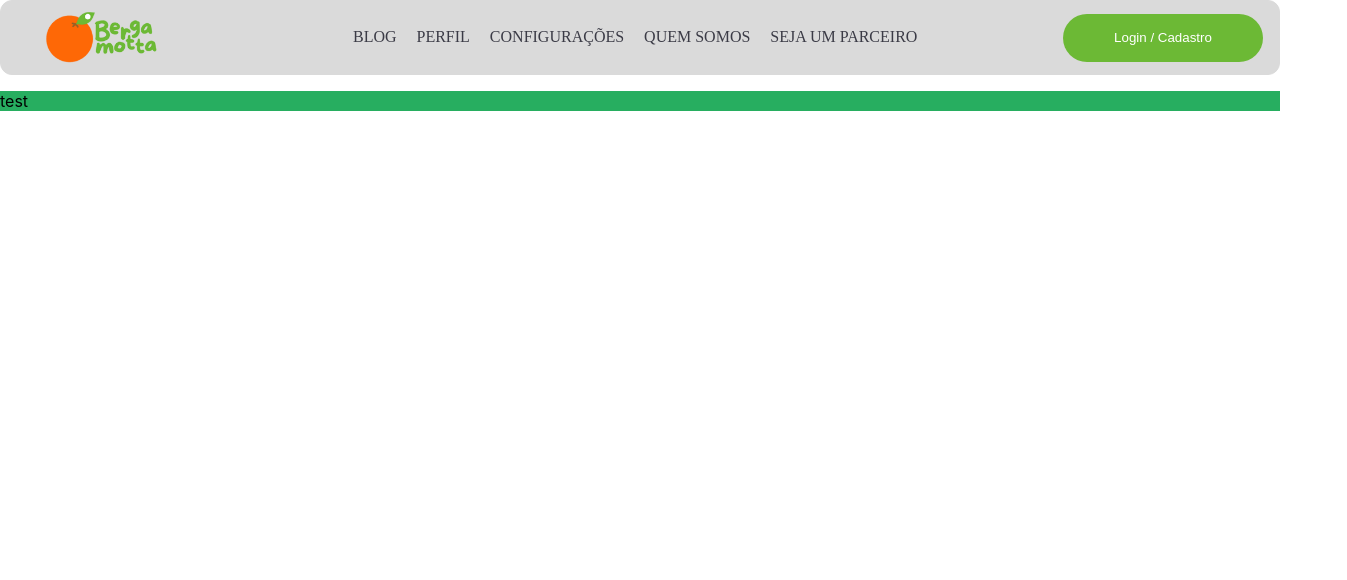
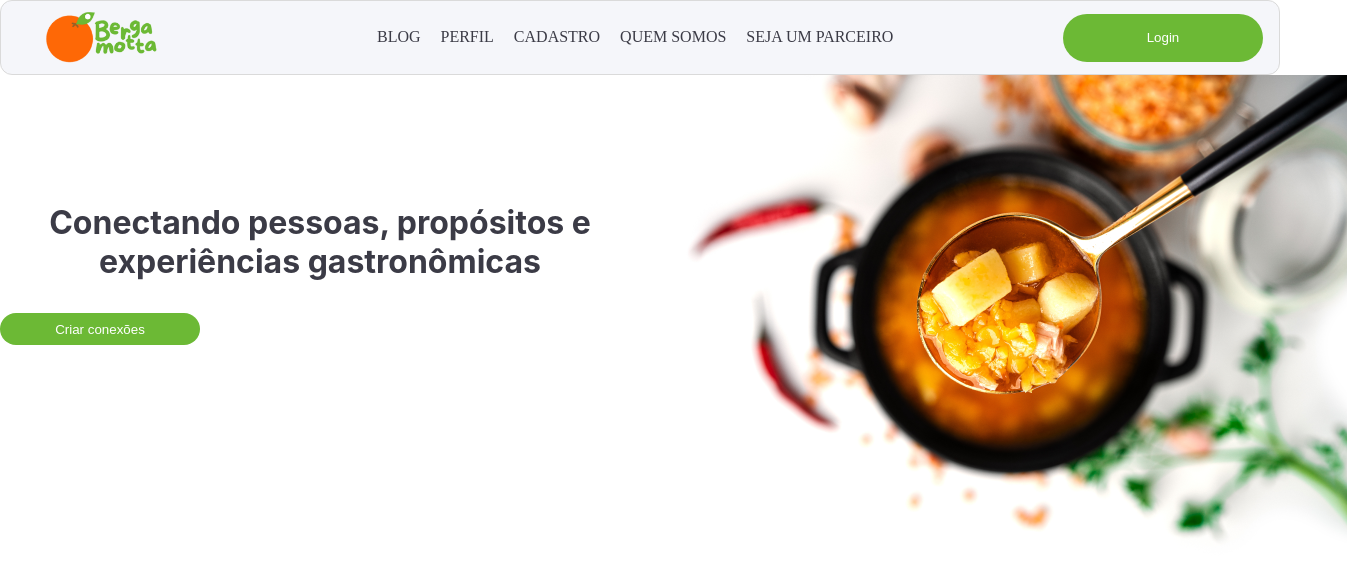
Before and after one commit to elenbrodt/bergamotta_frontend, a React (Create React App) app: page / in a window 1280 px wide. Shown: the top 580 px of the page, 1347 px wide, since content can reach past the window. Built offline with nearby package versions, Linux system fonts and the light colour scheme.

Commit message:
update: Header component

```diff
--- a/src/components/Box/index.tsx
+++ b/src/components/Box/index.tsx
@@ -1,11 +1,12 @@
-import "./style.css"
+import {Section} from "./style";
+
 interface BoxProps{
     background: string;
     children: JSX.Element;
 }
 
 function Box(props: BoxProps) {
-    return <section className={`box-${props.background}`}>{props.children}</section>;
+    return <Section background={props.background}>{props.children}</Section>;
 }
 
 export default Box;
--- a/src/components/Box/style.css
+++ /dev/null
@@ -1,3 +0,0 @@
-.box-green{
-    background: rgba(39, 174, 96, 1);
-}
--- /dev/null
+++ b/src/components/Box/style.ts
@@ -0,0 +1,9 @@
+import styled from "styled-components";
+
+interface SectionProps{
+    background: string;
+}
+
+export const Section = styled.section<SectionProps>`
+    background: ${props => props.background || "white"};
+`
--- a/src/components/Header/index.tsx
+++ b/src/components/Header/index.tsx
@@ -11,11 +11,11 @@ function Header() {
                     <Ul>
                         <Li><A href="">BLOG</A></Li>
                         <Li><A href="">PERFIL</A></Li>
-                        <Li><A href="">CONFIGURAÇÕES</A></Li>
+                        <Li><A href="">CADASTRO</A></Li>
                         <Li><A href="">QUEM SOMOS</A></Li>
                         <Li><A href="">SEJA UM PARCEIRO</A></Li>
                     </Ul>
-                    <Link texto="Login / Cadastro" redirect="/login" />
+                    <Link texto="Login" redirect="/login" />
                 </Nav>
         </header>
     );
--- a/src/components/Header/style.ts
+++ b/src/components/Header/style.ts
@@ -1,4 +1,6 @@
 import styled from "styled-components";
+import { colors, fonts } from "../../styles/theme"
+
 export const Ul = styled.ul`
     list-style-type: none;
     text-align: center;
@@ -14,15 +16,16 @@ export const Li = styled.li`
 export const A = styled.a`
     color: rgba(59, 59, 70, 1);
     font-family: Nunito;
+    text-decoration: none;
 `
 export const Nav = styled.nav`
     border: 1px solid rgba(218, 218, 218, 1);
     border-radius: 12px;
     display:flex;
     justify-content: space-between;
-    background-color: rgba(218, 218, 218, 1);
+    background-color: ${colors.light_one};
     @media (max-width:425px){
-        background-color: #B8E6F5;
+        background-color: ${colors.light_one};
         border-radius: 0px;
     }
 `
--- a/src/components/Link/index.tsx
+++ b/src/components/Link/index.tsx
@@ -1,14 +1,16 @@
-import "./style.css";
+import {Button, A} from "./style";
+
 interface LinkProps {
     texto: string;
     redirect: string;
+    size?: string;
 }
 
 function Link(props: LinkProps) {
     return (
-        <button>
-            <a href={props.redirect}>{props.texto}</a>
-        </button>
+        <Button size={props.size || "big"}>
+            <A href={props.redirect}>{props.texto}</A>
+        </Button>
     );
 }
 
--- a/src/components/Link/style.css
+++ /dev/null
@@ -1,19 +0,0 @@
-a{
-    text-decoration: none;
-    color: white;
-}
-
-button{
-    margin: auto 0;
-    margin-right: 1rem;
-    height: 3rem;
-    padding: 0 3%;
-    width: 200px;
-    border-radius: 36px;
-    background: #6CB935;
-    border: hidden;
-}
-
-button:hover {
-
- }
--- /dev/null
+++ b/src/components/Link/style.ts
@@ -0,0 +1,32 @@
+import styled from "styled-components"
+
+interface ButtonProps{
+    size: string;
+}
+
+export const Button = styled.button<ButtonProps>`
+    margin: auto 0;
+    margin-right: 1rem;
+    height: ${props => buttonHeight(props.size)};
+    width: 200px;
+    padding: 0 3%;
+    border-radius: 36px;
+    background: #6CB935;
+    border: hidden;
+`
+
+function buttonHeight(size: string): string{
+   switch(size){
+    case "big":
+        return "3rem"
+    case "small":
+        return "2rem"
+    default:
+        return "3rem"
+   }
+}
+
+export const A = styled.a`
+    text-decoration: none;
+    color: white;
+`
--- a/src/pages/Home/index.tsx
+++ b/src/pages/Home/index.tsx
@@ -1,12 +1,21 @@
 import Header from "../../components/Header"
 import Box from "../../components/Box"
+import Link from "../../components/Link"
+import Veg from "../../assets/imagesHome/veg.png";
+import { P, VegImg, ConnectionDiv, ConnectionBlock } from "./style";
 
 function Home() {
     return (
         <div>
             <Header />
-            <Box background="green">
-                <p>test</p>
+            <Box background="white">
+                <ConnectionDiv>
+                    <ConnectionBlock>
+                        <P>Conectando pessoas, propósitos e experiências gastronômicas</P>
+                        <Link texto="Criar conexões" redirect="#" size="small" />
+                    </ConnectionBlock>
+                    <VegImg src={Veg} alt="comida vegana" />
+                </ConnectionDiv>
             </Box>
         </div>
     );
--- /dev/null
+++ b/src/pages/Home/style.ts
@@ -0,0 +1,21 @@
+import styled from "styled-components";
+
+export const P = styled.p`
+    font-family: Inter;
+    font-size: 2rem;
+    font-weight: 700;
+    color: rgba(59, 59, 70, 1);
+    width: 40rem;
+    text-align: center;
+    margin-top: 8rem;
+`
+export const VegImg = styled.img`
+
+`
+export const ConnectionDiv = styled.div`
+    display: flex;
+    justify-content: flex-start;
+`
+export const ConnectionBlock = styled.div`
+
+`
```
Also changed, not shown: src/assets/imagesHome/veg.png (added).
